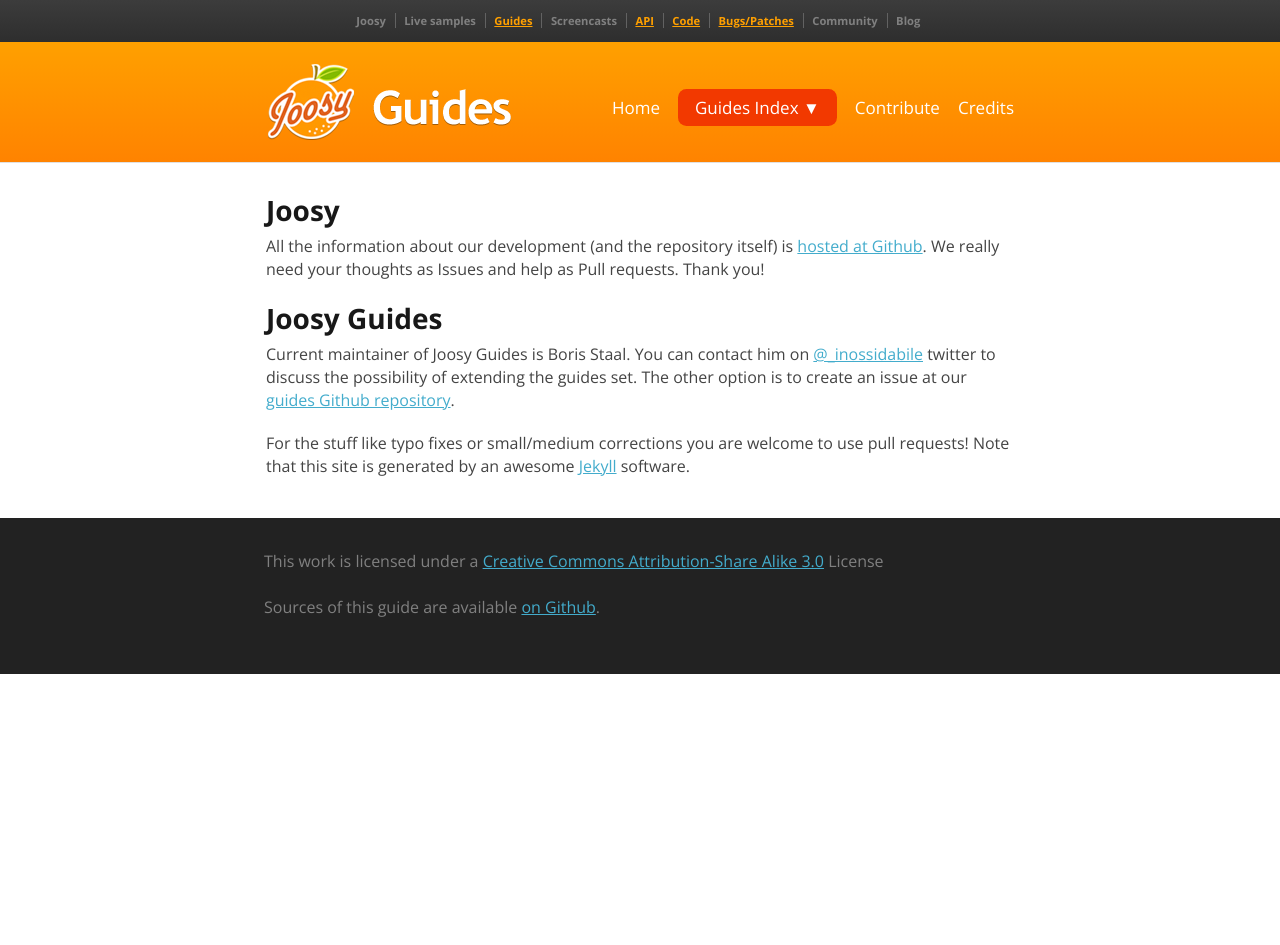
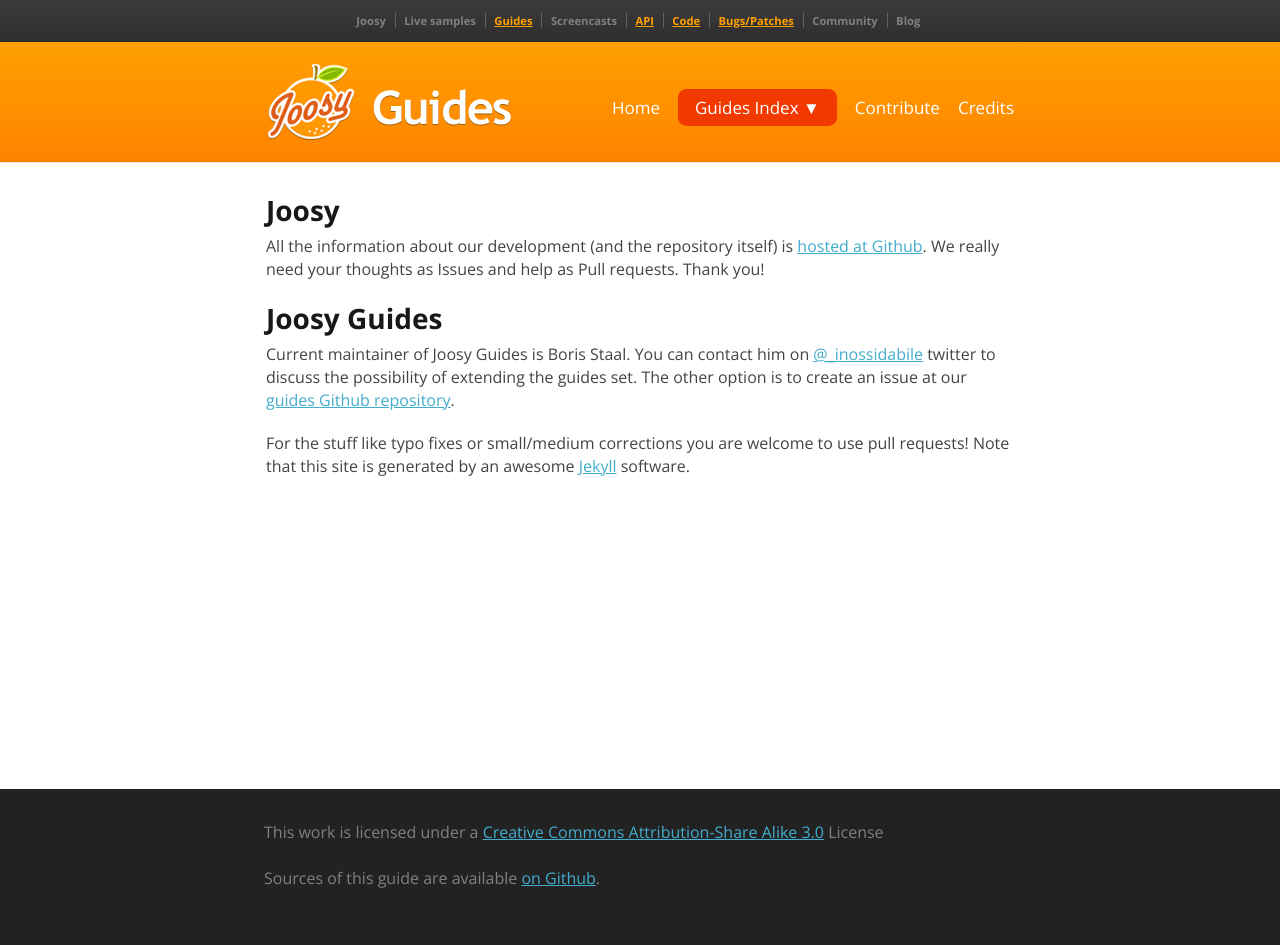
Before and after one commit to joosy/guides, a Jekyll site: the page built from contribute.md, in a window 1280 px wide. Built offline with Jekyll 4.4.1, drawn with Linux system fonts in a browser that asks for light colours; comment, search, counter and statistics services are not loaded; before the commit the page ends 900 px from its top, so only the background shows below that.

Commit message:
footer fix

```diff
--- a/css/styles.css
+++ b/css/styles.css
@@ -412,3 +412,6 @@
 .info a {
  color: #980905 !important;
 }
+.container section.row .sixteen.columns {
+    min-height: 35.99em;
+}
```
